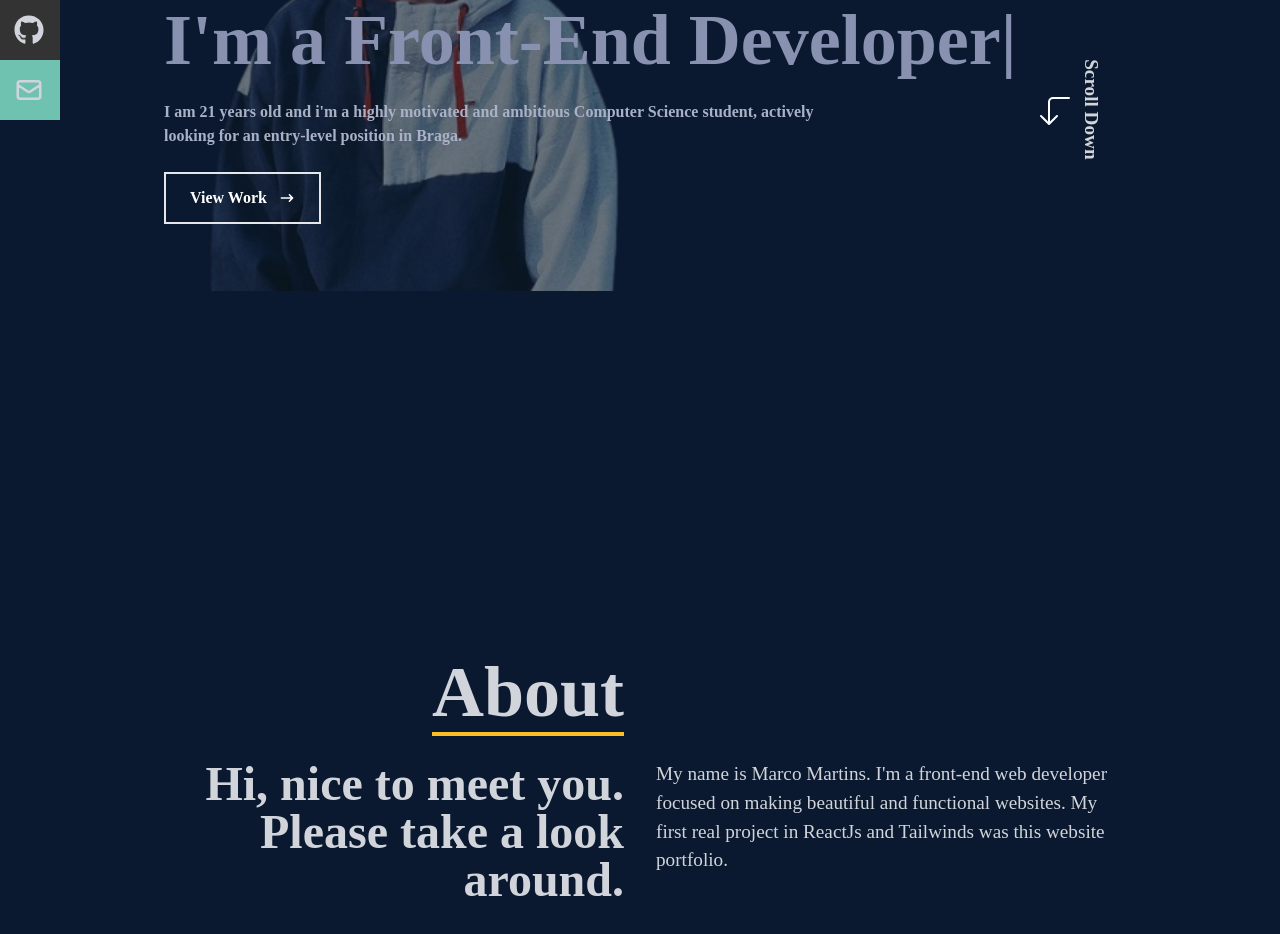
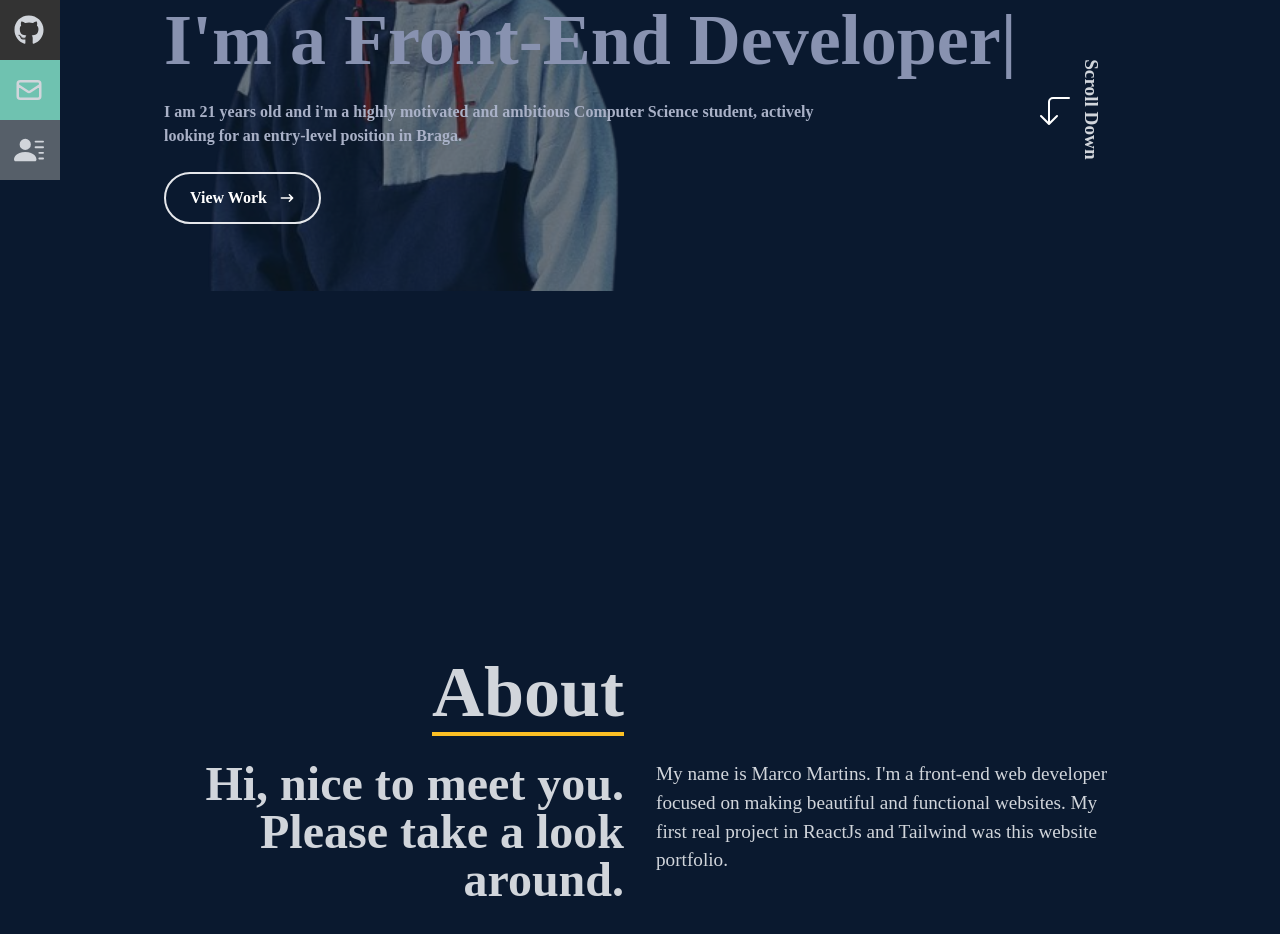
Before and after one commit to marcoadmartins7/portfolio-marco, a React (Create React App) app: page / in a window 1280 px wide. Shown: the part 340-1274 px from the top of the page. Built offline with nearby package versions, Linux system fonts and the light colour scheme.

Commit message:
add resume

```diff
--- a/src/components/About.jsx
+++ b/src/components/About.jsx
@@ -25,7 +25,7 @@ export const About = () => {
               <p>
                 My name is Marco Martins. I'm a front-end web developer focused
                 on making beautiful and functional websites. My first real
-                project in ReactJs and Tailwinds was this website portfolio.
+                project in ReactJs and Tailwind was this website portfolio.
               </p>
             </div>
           </Fade>
--- a/src/components/Home.jsx
+++ b/src/components/Home.jsx
@@ -38,7 +38,7 @@ export const Home = () => {
         </p>
         <div>
           <Link to="work" smooth={true} duration={500} offset={-80}>
-            <button className="text-white group font-bold border-2 px-6 py-3 my-2 flex justify-start items-center hover:bg-amber-400 hover:border-amber-400">
+            <button className="text-white group font-bold border-2 rounded-[3rem] px-6 py-3 my-2 flex justify-start items-center hover:bg-amber-400 hover:border-amber-400">
               View Work
               <span className="group-hover:rotate-90 duration-300">
                 <HiArrowNarrowRight className="ml-3" />
--- a/src/components/Navbar.jsx
+++ b/src/components/Navbar.jsx
@@ -3,7 +3,7 @@ import Logo from "../assets/logo.png";
 import { FaTimes, FaGithub, FaLinkedin } from "react-icons/fa";
 import { AiOutlineBars } from "react-icons/ai";
 import { HiOutlineMail } from "react-icons/hi";
-// import { BsFillPersonLinesFill } from "react-icons/bs";
+import { BsFillPersonLinesFill } from "react-icons/bs";
 import { Link } from "react-scroll";
 
 export const Navbar = () => {
@@ -147,15 +147,17 @@ export const Navbar = () => {
               Email <HiOutlineMail size={30} />
             </a>
           </li>
-          {/* <li className="w-[160px] h-[60px] flex justify-between items-center ml-[-100px] hover:ml-[-10px] duration-300 bg-[#565f69]">
+          {
+            <li className="w-[160px] h-[60px] flex justify-between items-center ml-[-100px] hover:ml-[-10px] duration-300 bg-[#565f69]">
               <a
                 className="flex justify-between items-center w-full text-gray-300"
-              href="/"
+                href="curriculo.pdf"
+                target="_blank"
               >
                 Resume <BsFillPersonLinesFill size={30} />
               </a>
             </li>
-          */}
+          }
         </ul>
       </div>
     </div>
```
Also changed, not shown: 1 other file (tests, documents, lock files or other folders). Lines whose indentation alone changed are shown as unchanged.
